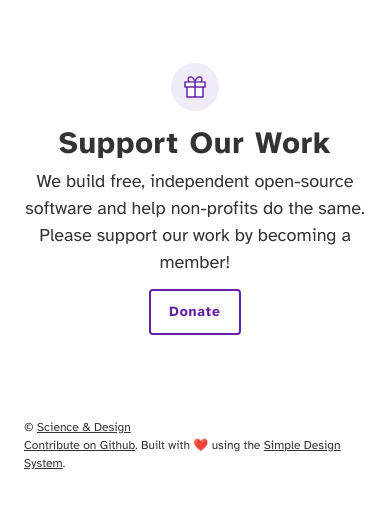
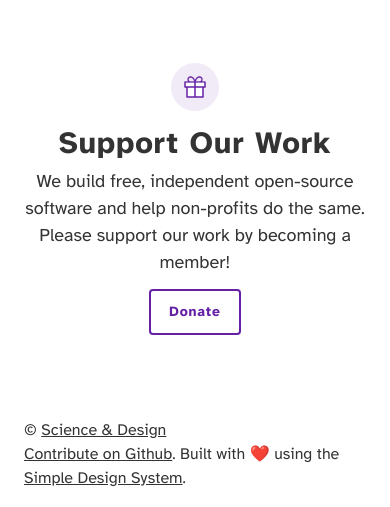
Before and after one commit to scidsg/scidsg-website, a PHP site: page /who-we-serve.html in a window 390 px wide. Shown: the part 3302-3809 px from the top of the page. Before the commit the page ends 3771 px from the top, so only its background shows below. Run offline with PHP 8.4, Linux system fonts and the light colour scheme.

Commit message:
Update footer.css

```diff
--- a/design-system/components/footer/css/footer.css
+++ b/design-system/components/footer/css/footer.css
@@ -30,3 +30,13 @@ footer p img {
   display: inline-flex;
   margin: 0 var(--spacing-xsmall) 0 0;
 }
+
+
+
+@media only screen and (max-width: 480px) {
+
+  footer {
+    font-size: var(--font-size-small);
+  }
+
+}
```
